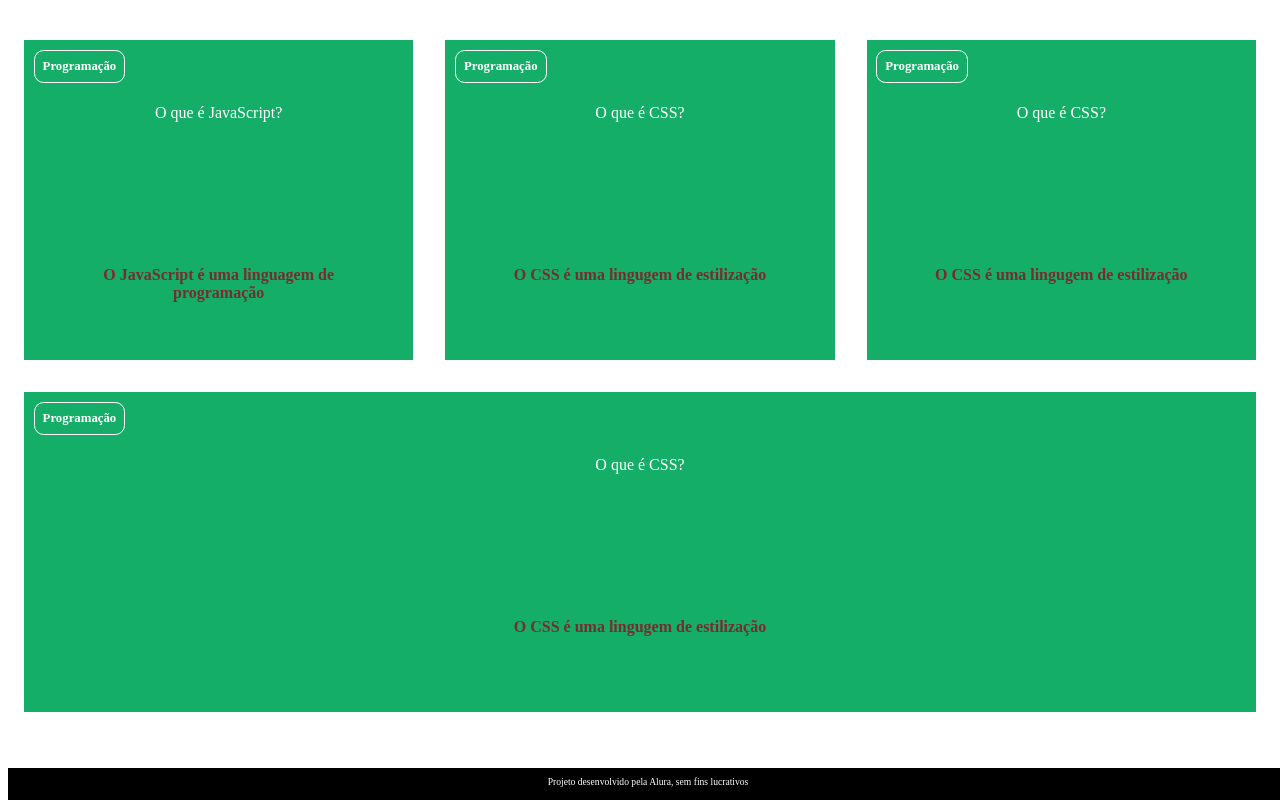
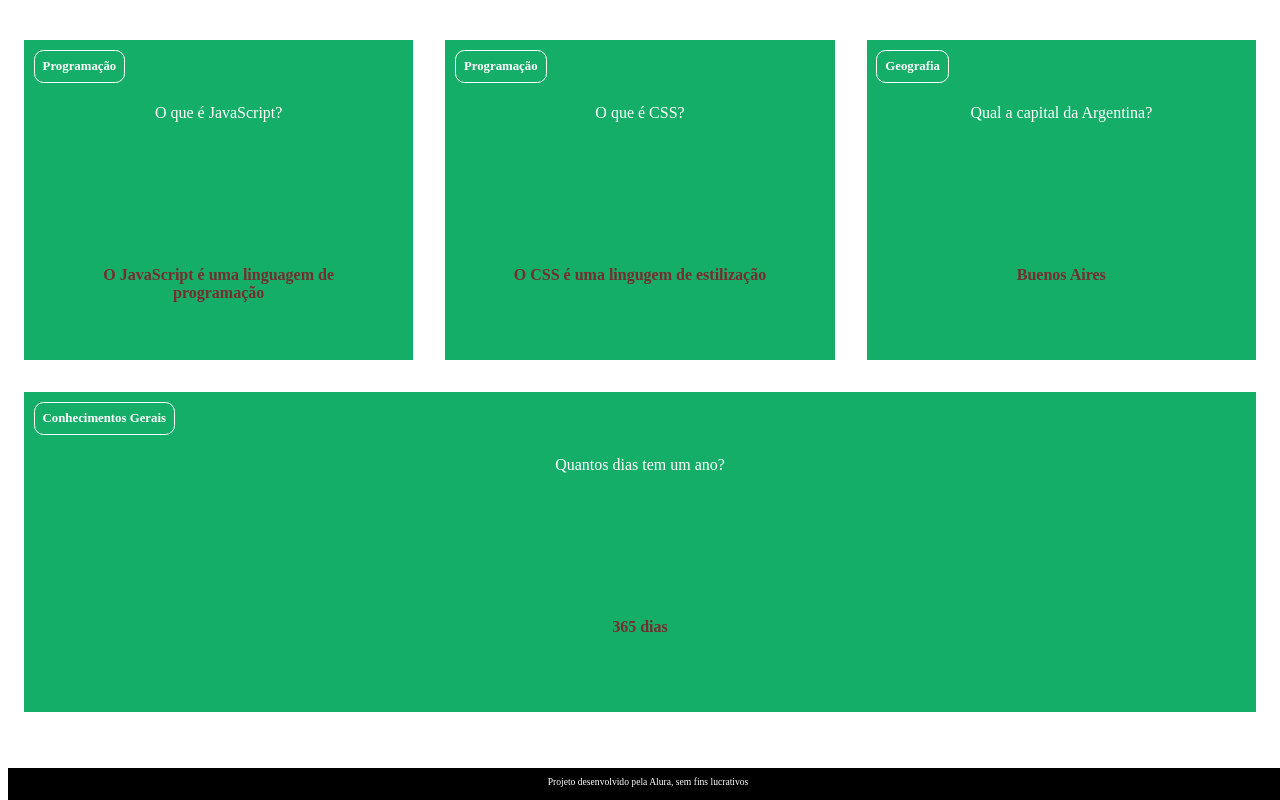
Before and after one commit to artursousa123/FlashCard, a plain HTML site: page index.html in a window 1280 px wide. Drawn offline with Linux system fonts and the light colour scheme; a web font is replaced by a local one.

Commit message:
Add files via upload

```diff
--- a/index.html
+++ b/index.html
@@ -33,23 +33,23 @@
             </article>
             <article class="cartao">
                 <div class="cartao__conteudo">
-                    <h3>Programação</h3>
+                    <h3>Geografia</h3>
                     <div class="cartao__conteudo__pergunta">
-                        <p>O que é CSS?</p>
+                        <p>Qual a capital da Argentina?</p>
                     </div>
                     <div class="cartao__conteudo__resposta">
-                        <p>O CSS é uma lingugem de estilização</p>
+                        <p>Buenos Aires</p>
                     </div>
                 </div>
             </article>
             <article class="cartao">
                 <div class="cartao__conteudo">
-                    <h3>Programação</h3>
+                    <h3>Conhecimentos Gerais</h3>
                     <div class="cartao__conteudo__pergunta">
-                        <p>O que é CSS?</p>
+                        <p>Quantos dias tem um ano?</p>
                     </div>
                     <div class="cartao__conteudo__resposta">
-                        <p>O CSS é uma lingugem de estilização</p>
+                        <p>365 dias</p>
                     </div>
                 </div>
             </article>
```
